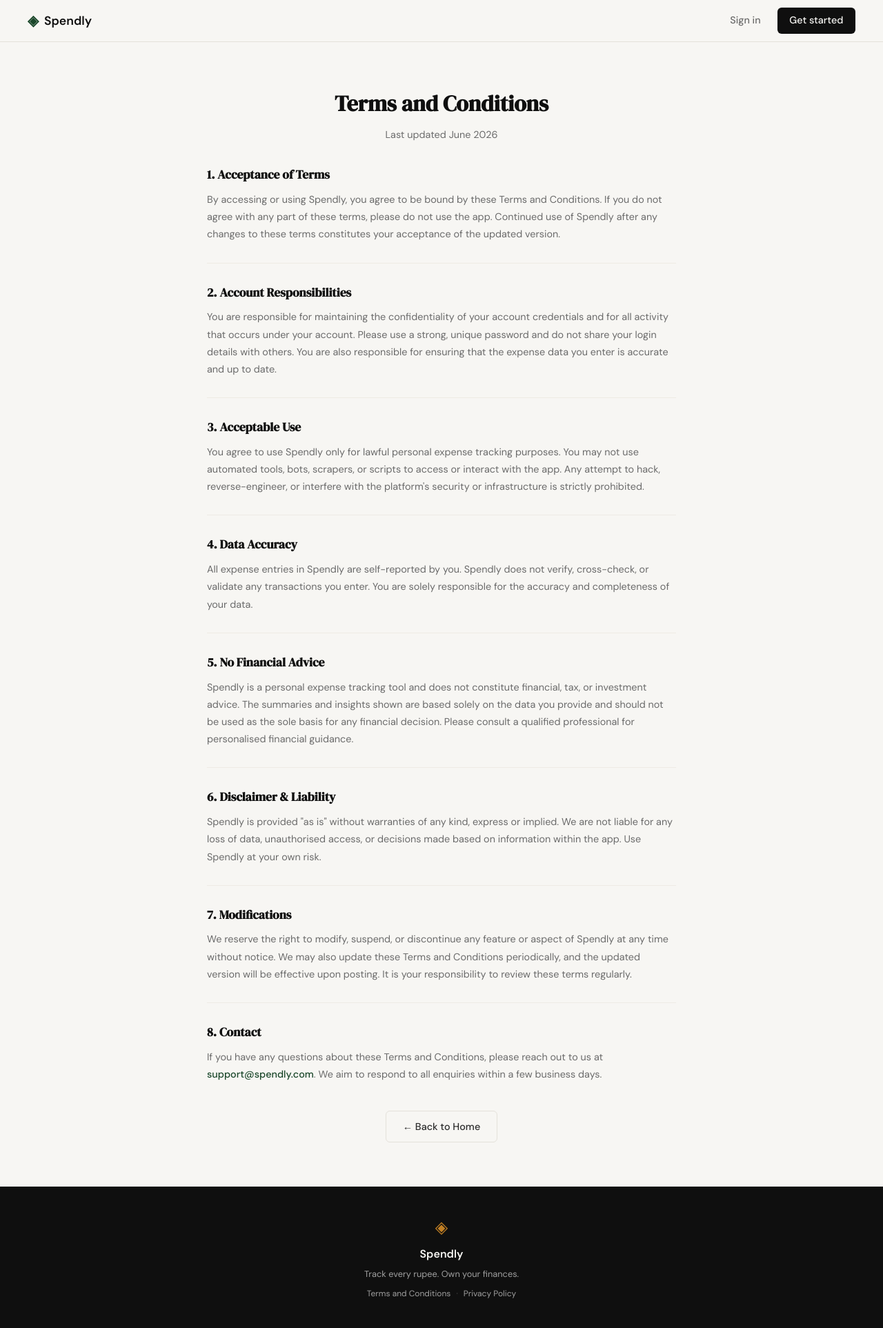
After one commit to sp-ghosh/spending-tracker, a Flask app: page /terms in a window 1280 px wide. The commit adds this page. Shown: the whole page at 69% size. Run offline with Flask 3, Linux system fonts and the light colour scheme.

Commit message:
Landing: T&C page crated and routed

```diff
--- a/app.py
+++ b/app.py
@@ -20,6 +20,11 @@ def register():
 @app.route("/login")
 def login():
     return render_template("login.html")
+
+
+@app.route("/terms")
+def terms():
+    return render_template("terms.html")
 
 
 # ------------------------------------------------------------------ #
--- a/static/css/style.css
+++ b/static/css/style.css
@@ -526,6 +526,35 @@ a { color: inherit; text-decoration: none; }
 .footer-legal-sep { opacity: 0.4; }
 
 /* ------------------------------------------------------------------ */
+/* Terms page                                                          */
+/* ------------------------------------------------------------------ */
+
+.terms-body { display: flex; flex-direction: column; gap: 1.75rem; }
+
+.terms-section { border-bottom: 1px solid var(--border-soft); padding-bottom: 1.75rem; }
+.terms-section:last-child { border-bottom: none; padding-bottom: 0; }
+
+.terms-heading {
+    font-family: var(--font-display);
+    font-size: 1.1rem;
+    color: var(--ink);
+    margin-bottom: 0.6rem;
+}
+
+.terms-text {
+    font-size: 0.9rem;
+    color: var(--ink-muted);
+    line-height: 1.75;
+}
+
+.terms-link {
+    color: var(--accent);
+    font-weight: 500;
+}
+
+.terms-link:hover { text-decoration: underline; }
+
+/* ------------------------------------------------------------------ */
 /* Responsive                                                          */
 /* ------------------------------------------------------------------ */
 
--- a/templates/base.html
+++ b/templates/base.html
@@ -35,7 +35,7 @@
             <span class="footer-name">Spendly</span>
             <p class="footer-copy">Track every rupee. Own your finances.</p>
             <div class="footer-legal">
-                <a href="#">Terms and Conditions</a>
+                <a href="{{ url_for('terms') }}">Terms and Conditions</a>
                 <span class="footer-legal-sep">·</span>
                 <a href="#">Privacy Policy</a>
             </div>
--- /dev/null
+++ b/templates/terms.html
@@ -0,0 +1,63 @@
+{% extends "base.html" %}
+{% block title %}Terms and Conditions — Spendly{% endblock %}
+
+{% block content %}
+<section class="auth-section" style="align-items: flex-start; padding-top: 4rem; padding-bottom: 4rem;">
+    <div class="auth-container" style="max-width: 680px;">
+
+        <div class="auth-header">
+            <h1 class="auth-title">Terms and Conditions</h1>
+            <p class="auth-subtitle">Last updated June 2026</p>
+        </div>
+
+        <div class="terms-body">
+
+            <div class="terms-section">
+                <h2 class="terms-heading">1. Acceptance of Terms</h2>
+                <p class="terms-text">By accessing or using Spendly, you agree to be bound by these Terms and Conditions. If you do not agree with any part of these terms, please do not use the app. Continued use of Spendly after any changes to these terms constitutes your acceptance of the updated version.</p>
+            </div>
+
+            <div class="terms-section">
+                <h2 class="terms-heading">2. Account Responsibilities</h2>
+                <p class="terms-text">You are responsible for maintaining the confidentiality of your account credentials and for all activity that occurs under your account. Please use a strong, unique password and do not share your login details with others. You are also responsible for ensuring that the expense data you enter is accurate and up to date.</p>
+            </div>
+
+            <div class="terms-section">
+                <h2 class="terms-heading">3. Acceptable Use</h2>
+                <p class="terms-text">You agree to use Spendly only for lawful personal expense tracking purposes. You may not use automated tools, bots, scrapers, or scripts to access or interact with the app. Any attempt to hack, reverse-engineer, or interfere with the platform's security or infrastructure is strictly prohibited.</p>
+            </div>
+
+            <div class="terms-section">
+                <h2 class="terms-heading">4. Data Accuracy</h2>
+                <p class="terms-text">All expense entries in Spendly are self-reported by you. Spendly does not verify, cross-check, or validate any transactions you enter. You are solely responsible for the accuracy and completeness of your data.</p>
+            </div>
+
+            <div class="terms-section">
+                <h2 class="terms-heading">5. No Financial Advice</h2>
+                <p class="terms-text">Spendly is a personal expense tracking tool and does not constitute financial, tax, or investment advice. The summaries and insights shown are based solely on the data you provide and should not be used as the sole basis for any financial decision. Please consult a qualified professional for personalised financial guidance.</p>
+            </div>
+
+            <div class="terms-section">
+                <h2 class="terms-heading">6. Disclaimer &amp; Liability</h2>
+                <p class="terms-text">Spendly is provided "as is" without warranties of any kind, express or implied. We are not liable for any loss of data, unauthorised access, or decisions made based on information within the app. Use Spendly at your own risk.</p>
+            </div>
+
+            <div class="terms-section">
+                <h2 class="terms-heading">7. Modifications</h2>
+                <p class="terms-text">We reserve the right to modify, suspend, or discontinue any feature or aspect of Spendly at any time without notice. We may also update these Terms and Conditions periodically, and the updated version will be effective upon posting. It is your responsibility to review these terms regularly.</p>
+            </div>
+
+            <div class="terms-section">
+                <h2 class="terms-heading">8. Contact</h2>
+                <p class="terms-text">If you have any questions about these Terms and Conditions, please reach out to us at <a href="mailto:support@spendly.com" class="terms-link">support@spendly.com</a>. We aim to respond to all enquiries within a few business days.</p>
+            </div>
+
+        </div>
+
+        <div style="margin-top: 2.5rem; text-align: center;">
+            <a href="{{ url_for('landing') }}" class="btn-ghost">← Back to Home</a>
+        </div>
+
+    </div>
+</section>
+{% endblock %}
```
